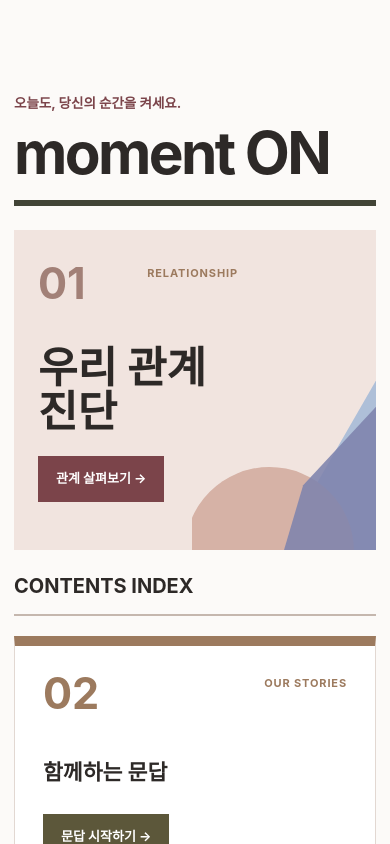
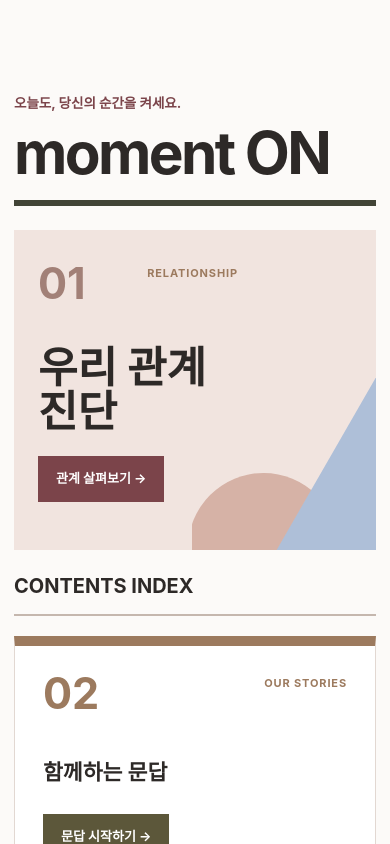
Before and after one commit to coffee-and/eun-contents, a React (Vite) app: page / in a window 390 px wide. Shown: the top 844 px of the page. Built offline with nearby package versions, Linux system fonts and the light colour scheme; a web font is replaced by a local one.

Commit message:
style: simplify home hero graphic layers

```diff
--- a/src/shared/styles/editorial/home-mark.css
+++ b/src/shared/styles/editorial/home-mark.css
@@ -5,22 +5,21 @@
 
 .theme-hub .featured-card__body {
   position: relative;
-  z-index: 5;
+  z-index: 10;
   grid-template-rows: auto 1fr auto auto;
   align-content: stretch;
   padding-right: clamp(270px, 41vw, 530px);
 }
 
-.theme-hub .featured-card__meta {
-  position: relative;
-  z-index: 6;
-  align-self: start;
-}
-
+.theme-hub .featured-card__meta,
 .theme-hub .featured-card__title,
 .theme-hub .featured-card__button {
   position: relative;
-  z-index: 6;
+  z-index: 11;
+}
+
+.theme-hub .featured-card__meta {
+  align-self: start;
 }
 
 .theme-hub .featured-card__title {
@@ -31,47 +30,38 @@
   position: absolute;
   inset: 0 0 0 auto;
   z-index: 1;
-  width: clamp(360px, 62%, 760px);
+  width: clamp(340px, 54%, 640px);
   overflow: hidden;
-  pointer-events: none;
 }
 
 .theme-hub .home-mark__circle,
-.theme-hub .home-mark__triangle,
-.theme-hub .home-mark__intersection {
+.theme-hub .home-mark__triangle {
   position: absolute;
   display: block;
 }
 
 .theme-hub .home-mark__circle {
-  left: 2%;
-  bottom: -42%;
-  width: 76%;
+  left: 4%;
+  bottom: -34%;
+  width: 70%;
   aspect-ratio: 1;
   border-radius: 50%;
   background: var(--hub-on-circle);
+  z-index: 1;
+}
+
+.theme-hub .home-mark__triangle {
+  right: -4%;
+  bottom: 0;
+  width: 56%;
+  height: 88%;
+  background: var(--hub-on-triangle);
+  clip-path: polygon(100% 0, 100% 100%, 0 100%);
   z-index: 2;
 }
 
-.theme-hub .home-mark__triangle {
-  right: -8%;
-  bottom: -2%;
-  width: 58%;
-  height: 96%;
-  background: var(--hub-on-triangle);
-  clip-path: polygon(100% 0, 100% 100%, 0 100%);
-  z-index: 1;
-}
-
 .theme-hub .home-mark__intersection {
-  right: 5%;
-  bottom: 0;
-  width: 42%;
-  height: 52%;
-  background: var(--hub-on-intersection);
-  clip-path: polygon(100% 0, 100% 100%, 0 100%, 20% 56%);
-  opacity: 0.88;
-  z-index: 3;
+  visibility: hidden;
 }
 
 @media (max-width: 920px) {
@@ -80,26 +70,19 @@
   }
 
   .theme-hub .home-mark {
-    width: clamp(300px, 58%, 520px);
+    width: clamp(300px, 52%, 500px);
   }
 
   .theme-hub .home-mark__circle {
     left: 4%;
-    bottom: -38%;
-    width: 78%;
+    bottom: -31%;
+    width: 72%;
   }
 
   .theme-hub .home-mark__triangle {
-    right: -12%;
-    width: 60%;
-    height: 92%;
-  }
-
-  .theme-hub .home-mark__intersection {
-    right: 2%;
-    bottom: 0;
-    width: 43%;
-    height: 50%;
+    right: -7%;
+    width: 58%;
+    height: 84%;
   }
 }
 
@@ -113,22 +96,15 @@
   }
 
   .theme-hub .home-mark__circle {
-    left: -4%;
-    bottom: -27%;
-    width: 92%;
+    left: -2%;
+    bottom: -23%;
+    width: 82%;
   }
 
   .theme-hub .home-mark__triangle {
-    right: -27%;
+    right: -24%;
     bottom: 0;
-    width: 80%;
-    height: 80%;
-  }
-
-  .theme-hub .home-mark__intersection {
-    right: -2%;
-    bottom: 0;
-    width: 52%;
-    height: 46%;
+    width: 78%;
+    height: 78%;
   }
 }
```
